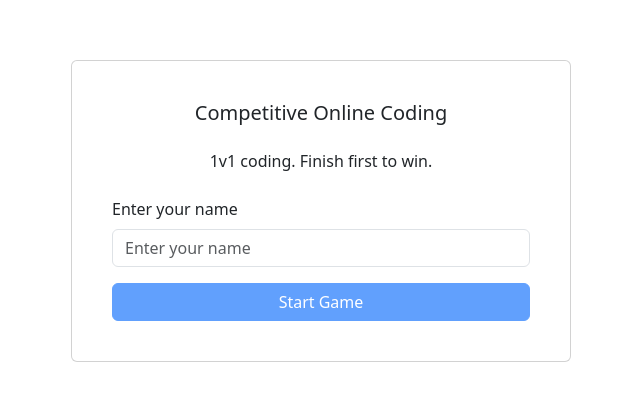
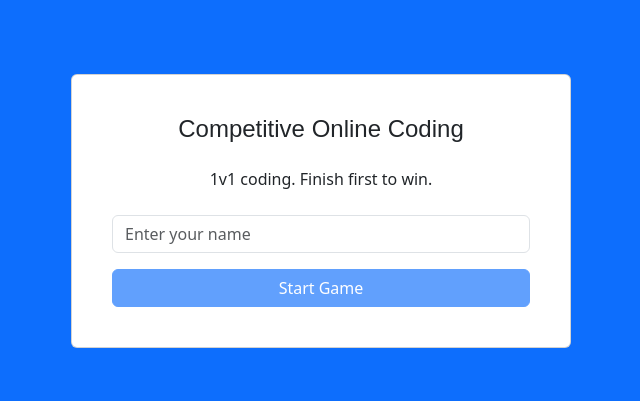
Before and after one commit to alexanderpaolini/competitive-online-coding, a React (Create React App) app in the folder client/: page / in a window 1280 px wide. Shown: the part 189-590 px from the top of the page, without its empty margins (319-959 px from the left). Built offline with nearby package versions, Linux system fonts and the light colour scheme.

Commit message:
Update Home.js

```diff
--- a/client/src/pages/Home.js
+++ b/client/src/pages/Home.js
@@ -14,14 +14,13 @@ function Home() {
     };
 
     return (
-        <Container className="d-flex justify-content-center align-items-center min-vh-100">
+        <Container fluid className="bg-primary d-flex justify-content-center align-items-center min-vh-100">
             <Card className="p-4" style={{ maxWidth: '500px', width: '100%' }}>
                 <Card.Body>
-                    <Card.Title className="text-center mb-4">Competitive Online Coding</Card.Title>
+                    <Card.Title className="text-center mb-4" style={{ fontFamily: 'Lucida-console, sans-serif', fontSize: '24px' }}>Competitive Online Coding</Card.Title>
                     <Card.Text className="text-center mb-4">1v1 coding. Finish first to win.</Card.Text>
                     <Form>
                         <Form.Group className="mb-3">
-                            <Form.Label>Enter your name</Form.Label>
                             <Form.Control
                                 type="text"
                                 placeholder="Enter your name"
```
